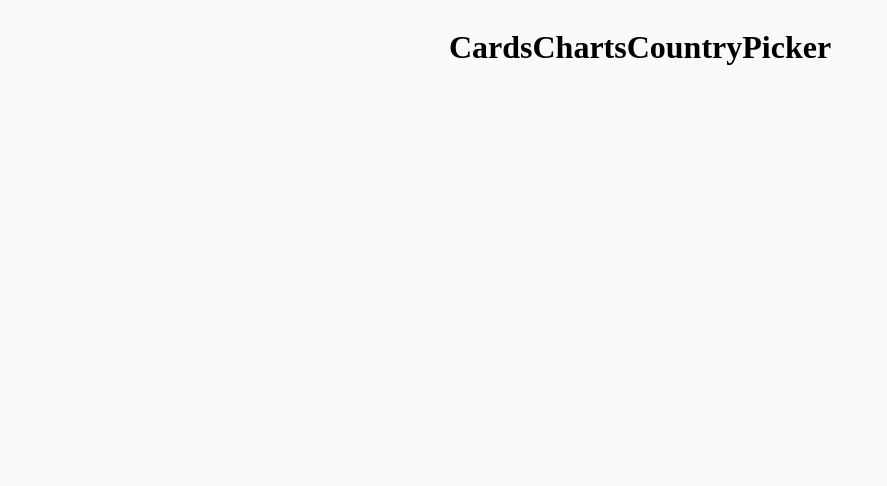
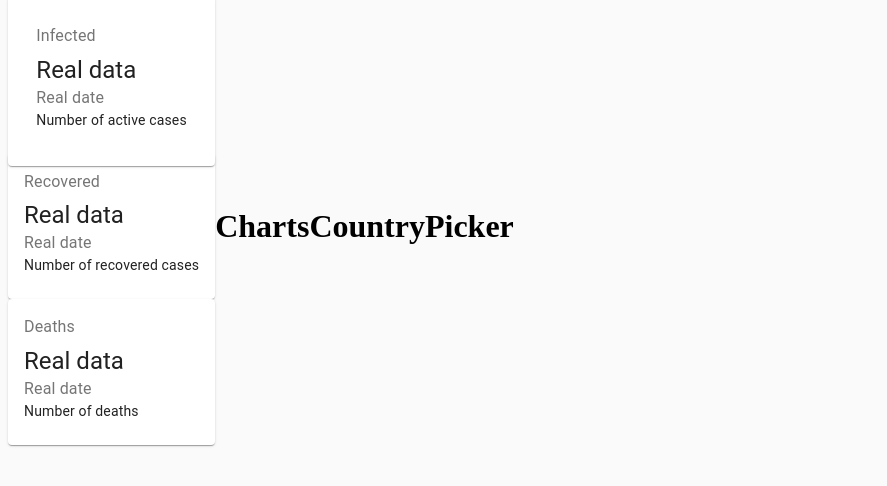
Before and after one commit to Bridgta/tracking-dataVisualizer, a React (Create React App) app: page / in a window 1280 px wide. Shown: the top 486 px of the page, without its empty margins (0-887 px from the left). Built offline with nearby package versions, Linux system fonts and the light colour scheme; no server answers.

Commit message:
info card to receive api data

```diff
--- a/package.json
+++ b/package.json
@@ -3,6 +3,7 @@
   "version": "0.1.0",
   "private": true,
   "dependencies": {
+    "@material-ui/core": "^4.11.1",
     "@testing-library/jest-dom": "^5.11.4",
     "@testing-library/react": "^11.1.0",
     "@testing-library/user-event": "^12.1.10",
--- a/src/App.module.css
+++ b/src/App.module.css
@@ -4,6 +4,5 @@
 
 .container {
     display: flex;
-    align-self: center;
-    justify-content: center;
+    align-items: center;
 }
--- a/src/components/Cards/Cards.jsx
+++ b/src/components/Cards/Cards.jsx
@@ -1,10 +1,39 @@
-import React from 'react'
+import React from 'react';
+import { Card, CardContent, Typography, Grid } from '@material-ui/core'
+import styles from './Cards.module.css'
 
 
-const Cards = (props) => {
-    console.log(props);
+const Cards = ({confirmed, recovered, deaths, lastUpdate}) => {
     return (
-        <h1>Cards</h1>
+        <div className={styles.container}>
+            <Grid container spacing={3} justify="center">
+            <Grid item component={Card}>
+                <CardContent>
+                    <Typography color="textSecondary" gutterBottom>Infected</Typography>
+                    <Typography variant="h5">Real data</Typography>
+                    <Typography color="textSecondary">Real date</Typography>
+                    <Typography variant="body2">Number of active cases</Typography>
+                </CardContent>
+            </Grid>
+            </Grid>
+            <Grid item component={Card}>
+                <CardContent>
+                    <Typography color="textSecondary" gutterBottom>Recovered</Typography>
+                    <Typography variant="h5">Real data</Typography>
+                    <Typography color="textSecondary">Real date</Typography>
+                    <Typography variant="body2">Number of recovered cases</Typography>
+                </CardContent>
+            </Grid>
+            <Grid item component={Card}>
+                <CardContent>
+                    <Typography color="textSecondary" gutterBottom>Deaths</Typography>
+                    <Typography variant="h5">Real data</Typography>
+                    <Typography color="textSecondary">Real date</Typography>
+                    <Typography variant="body2">Number of deaths</Typography>
+                </CardContent>
+            </Grid>
+
+        </div>
     )
 }
 
```
Also changed, not shown: 2 other files (tests, documents, lock files or other folders).
